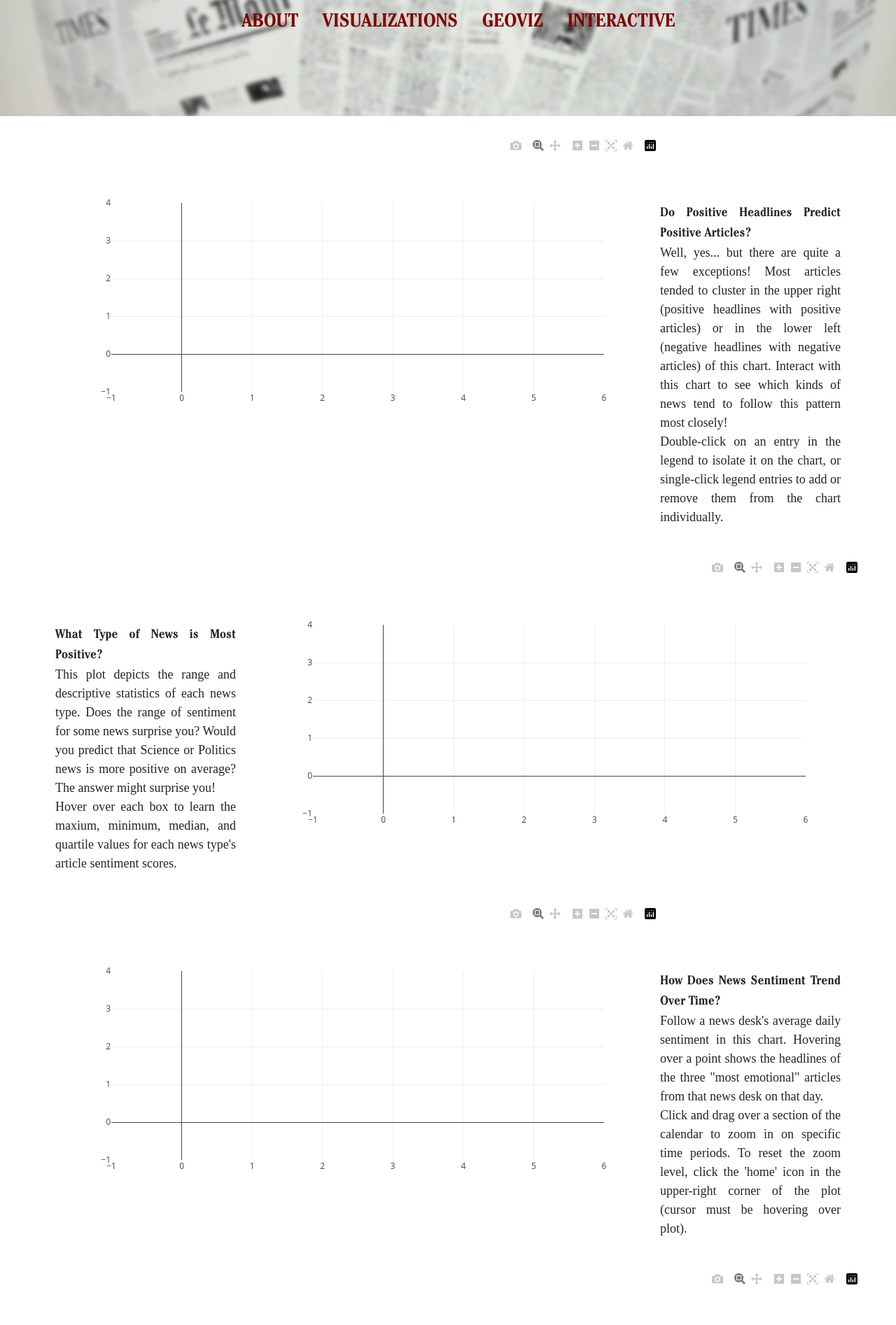
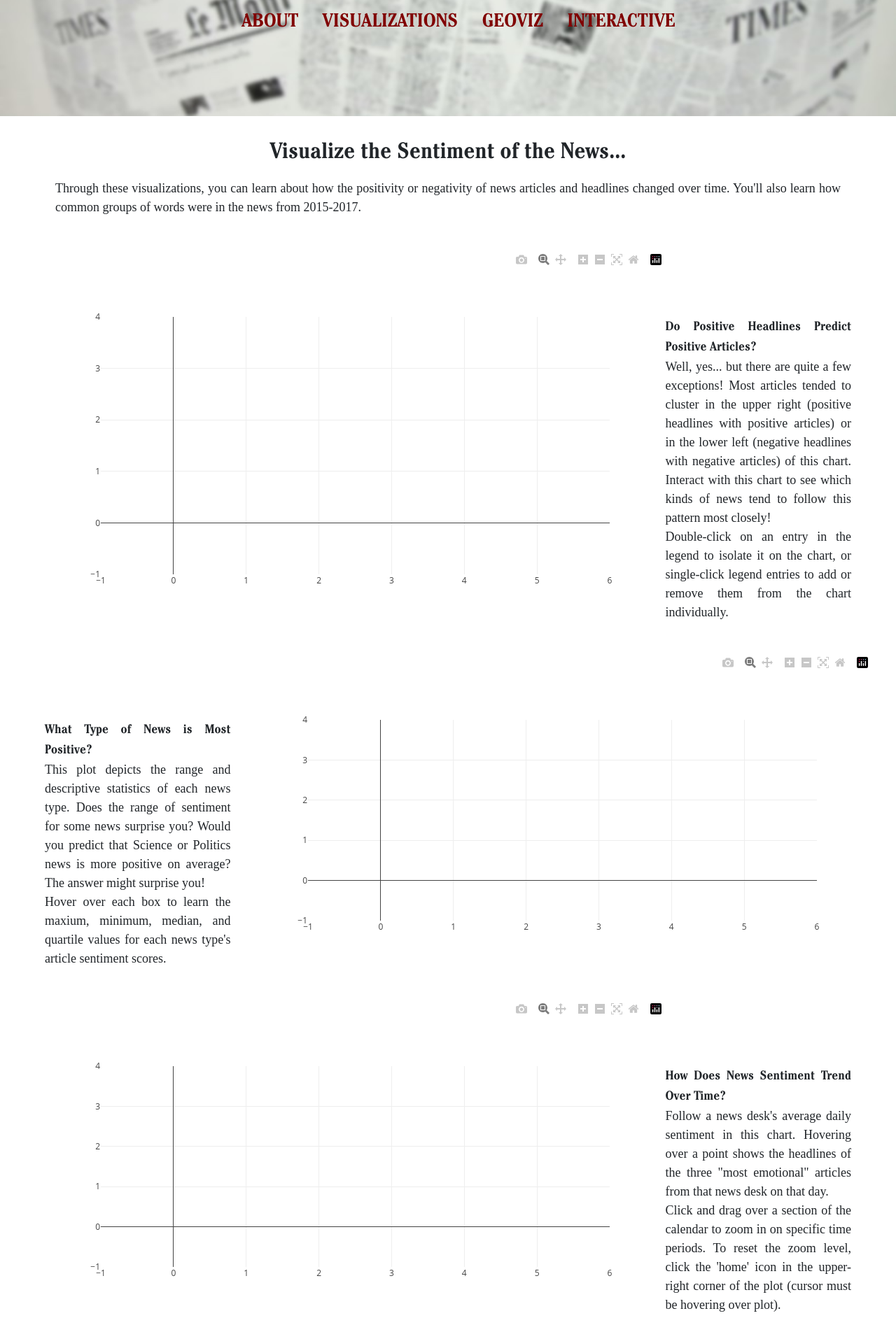
Before and after one commit to iCode13/News-Sentiment-Analysis-App, a Flask app: template news_app/templates/visualizations.html in a window 1280 px wide. Shown: the part 179-2073 px from the top of the page at 70% size. Run offline with Flask 2, Linux system fonts and the light colour scheme; the template is opened without the code that fills it: most values are stand-ins (such as "Sample title", 1, 10 or a date in 2020); some libraries are stand-ins or nearby versions; some web fonts are replaced.

Commit message:
minor formatting edits

```diff
--- a/news_app/static/stylesheets/news-app-styles.css
+++ b/news_app/static/stylesheets/news-app-styles.css
@@ -143,7 +143,24 @@ nav a:hover::before {
 }
 
 
-/* ---- visualzation page ---- */
+/* ---- visualization page ---- */
+
+.visualization-header {
+    margin-top: 10px;
+    font-family: "Cheltenham";
+    font-weight: bold;
+    text-align: center;
+}
+
+.visualization-intro {
+    margin-top: 10px;
+    font-family: "Cheltenham";
+    font-weight: normal;
+    font-size: 18px;
+    text-align: justify;
+    text-justify: inter-word;
+}
+
 #visualizations {
     max-width: 90%;
 }
--- a/news_app/templates/interactive.html
+++ b/news_app/templates/interactive.html
@@ -23,7 +23,7 @@
         </div>
         <div class="interaction-intro" class="col-md-12 interaction-intro" id="user-analysis-intro">
             <br>
-              <h2>Sentiment Analyzer:</h2>
+              <h2>Sentiment Analyzer</h2>
             <p>
               Your headline undergoes two types of analyses--first, a "VADER sentiment analysis" that constructs a score based on the positivity or negativity of each word in your headline, including "boosting" your score based on words like "very" or "really."  VADER also recognizes exclamation points and words in ALL CAPS, so try out your favorite Tweets to see how you can affect the sentiment score!  Additionally, the analyzer uses the NRCLex lexicon of emotional words to identify certain emotions associated with words in your headline.  Will the words you choose convey surprise? Joy? Fear? Antici...pation?  Check out the sample headlines above, and then try it out to see what you find!
             </p>
@@ -63,7 +63,7 @@
       <div class ="row">
         <div class="col-md-12 interaction-intro" id="article-search-intro">
           <p>
-              <h2>Article Search:</h2>
+              <h2>Article Search</h2>
               <p>
               To search the 50,000+ headlines in our dataset, choose a search category such as "Person" or "Organization," and then enter your search term (simpler searches work best).  Your results will be up to 5 randomly sampled articles that match your search term.  Results display the article headline, the lead paragraph, and a sentiment analysis (the "Senti-Meter!") based on the headline's VADER sentiment score.
             </p>
--- a/news_app/templates/visualizations.html
+++ b/news_app/templates/visualizations.html
@@ -4,7 +4,14 @@
 <br>
 
 <div class="container" id="visualizations">
-
+    <h2 class="visualization-header">Visualize the Sentiment of the News...</h2>
+    <div class="row">
+        <div class="col-md-12 visualization-intro">
+            <p>
+            Through these visualizations, you can learn about how the positivity or negativity of news articles and headlines changed over time.  You'll also learn how common groups of words were in the news from 2015-2017.
+            </p>
+            <br>
+        </div>
     <!-- Articles vs Headlines scatter plot -->
     <div class="row">
         <div class="col-md-9 plots" id="article-headline-plot">
```
Also changed, not shown: news_app/plots.py (+5 -3 lines).
